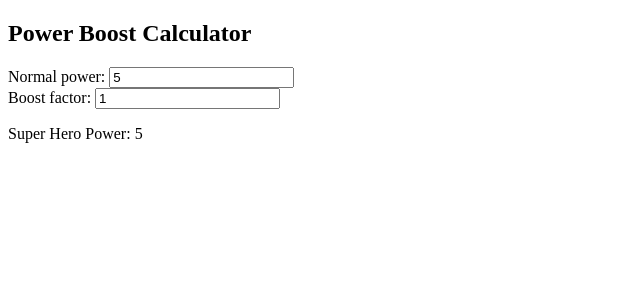
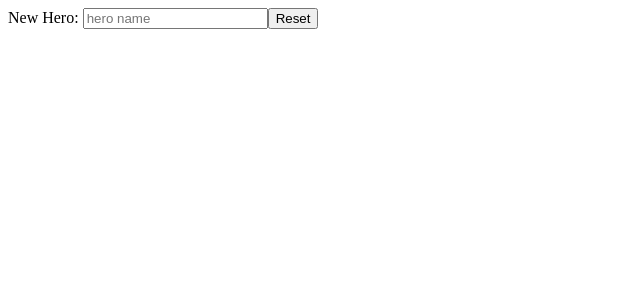
Before and after one commit to humbertojacobm/angular-9-pipes, an Angular app: page / in a window 1280 px wide. Shown: the top 300 px of the page, without its empty margins (0-640 px from the left). Built offline with nearby package versions, Linux system fonts and the light colour scheme.

Commit message:
having the component with no pipe

```diff
--- a/src/app/app.component.html
+++ b/src/app/app.component.html
@@ -7,4 +7,5 @@
 
 <!-- <app-power-booster></app-power-booster> -->
 
-<app-power-boost-calculator></app-power-boost-calculator>
+<!-- <app-power-boost-calculator></app-power-boost-calculator> -->
+<app-flying-heroes></app-flying-heroes>
--- a/src/app/app.module.ts
+++ b/src/app/app.module.ts
@@ -9,6 +9,7 @@ import { HeroBirthday2Component } from './hero-birthday2/hero-birthday2.componen
 import { ExponentialStrengthPipe } from './exponential-strength.pipe';
 import { PowerBoosterComponent } from './power-booster/power-booster.component';
 import { PowerBoostCalculatorComponent } from './power-boost-calculator/power-boost-calculator.component';
+import { FlyingHeroesComponent } from './flying-heroes/flying-heroes.component';
 
 @NgModule({
   declarations: [
@@ -17,7 +18,8 @@ import { PowerBoostCalculatorComponent } from './power-boost-calculator/power-bo
     HeroBirthday2Component,
     ExponentialStrengthPipe,
     PowerBoosterComponent,
-    PowerBoostCalculatorComponent
+    PowerBoostCalculatorComponent,
+    FlyingHeroesComponent
   ],
   imports: [
     BrowserModule,
--- /dev/null
+++ b/src/app/flying-heroes/flying-heroes.component.html
@@ -0,0 +1,12 @@
+New Hero:
+<input type="text"
+       name=""
+       id=""
+       #box
+       (keyup.enter)="addHero(box.value); box.value=''"
+       placeholder="hero name"
+>
+<button (click)="reset()">Reset</button>
+<div *ngFor="let hero of heroes">
+  {{hero.name}}
+</div>
--- /dev/null
+++ b/src/app/flying-heroes/flying-heroes.component.ts
@@ -0,0 +1,27 @@
+import { Component, OnInit } from '@angular/core';
+
+@Component({
+  selector: 'app-flying-heroes',
+  templateUrl: './flying-heroes.component.html',
+  styleUrls: ['./flying-heroes.component.css']
+})
+export class FlyingHeroesComponent implements OnInit {
+  public heroes: any[] = [];
+  private canFly = true;
+  constructor() {this.reset(); }
+
+  ngOnInit() {
+  }
+
+  addHero(name: string){
+    name = name.trim();
+    if (!name){return;}
+    let hero = {name, canFly: this.canFly};
+    this.heroes.push(hero);
+  }
+
+  reset(){
+    this.heroes = this.heroes.slice();
+  }
+
+}
```
Also changed, not shown: src/app/flying-heroes/flying-heroes.component.css (added), 1 other file (tests, documents, lock files or other folders).
